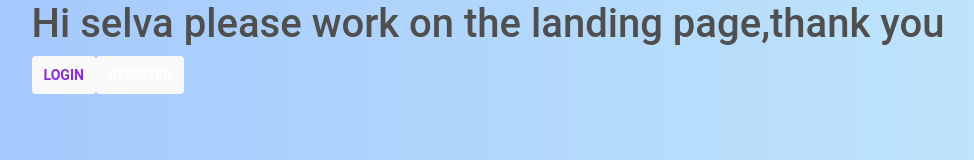
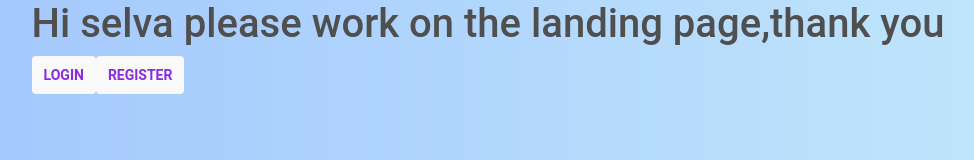
Before and after one commit to Ashwath-learner1/react-project, a React (Vite) app: page /LandingPage in a window 1280 px wide. Shown: the top 160 px of the page, without its empty margins (152-1126 px from the left). Built offline with nearby package versions, Linux system fonts and the light colour scheme.

Commit message:
Login working

```diff
--- a/src/pages/LandingPage.css
+++ b/src/pages/LandingPage.css
@@ -2,6 +2,6 @@
     color: blueviolet;
     text: Black;
 }
-.register-btn{
+.Register-btn{
     color: blueviolet;
 }
--- a/src/pages/LandingPage.jsx
+++ b/src/pages/LandingPage.jsx
@@ -10,12 +10,12 @@ import Register from '../components/Modal/Register';
 function LandingPage(props) {
 const history=useNavigate()
 const [modalIsOpen, setModalisOpen] = useState(false);
-
+const [RegistermodalIsOpen, setRegisterModalisOpen] = useState(false);
   function login(){
     setModalisOpen(true);
   }
   function register(){
-    setModalisOpen(true);
+    setRegisterModalisOpen(true);
   }
 
 
@@ -23,9 +23,9 @@ const [modalIsOpen, setModalisOpen] = useState(false);
     <div>
       <h1>Hi selva please work on the landing page,thank you</h1>
       <button className='login-btn' onClick={login}>Login</button>
+      <button className='Register-btn' onClick={register}>Register</button>
       {modalIsOpen && <Login onLogin={login}/>}
-      <button className='Register-btn' onClick={register}>Register</button>
-      {modalIsOpen && <Register onRegister={register}/>}
+      {RegistermodalIsOpen && <Register onRegister={register}/>}
     </div>
   )
 }
```
